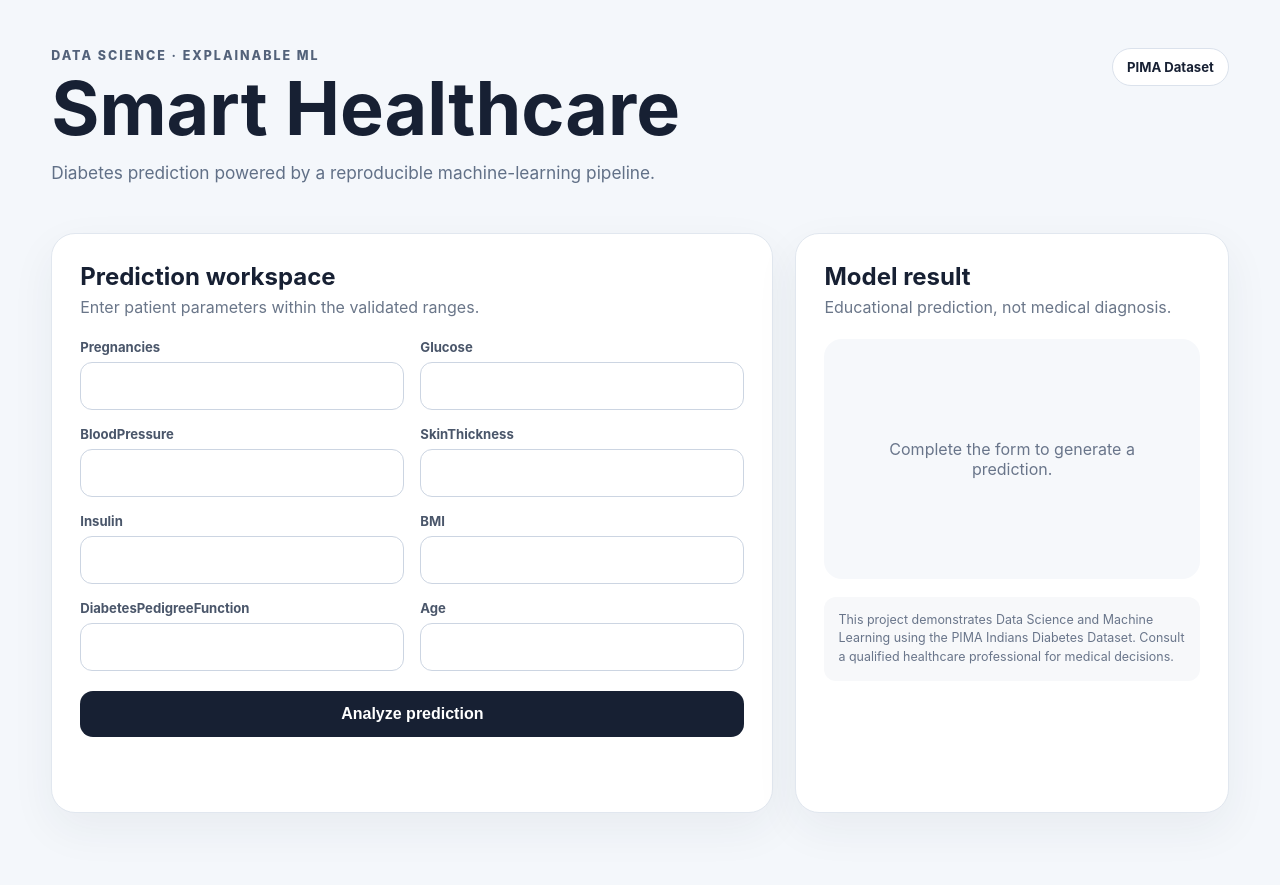
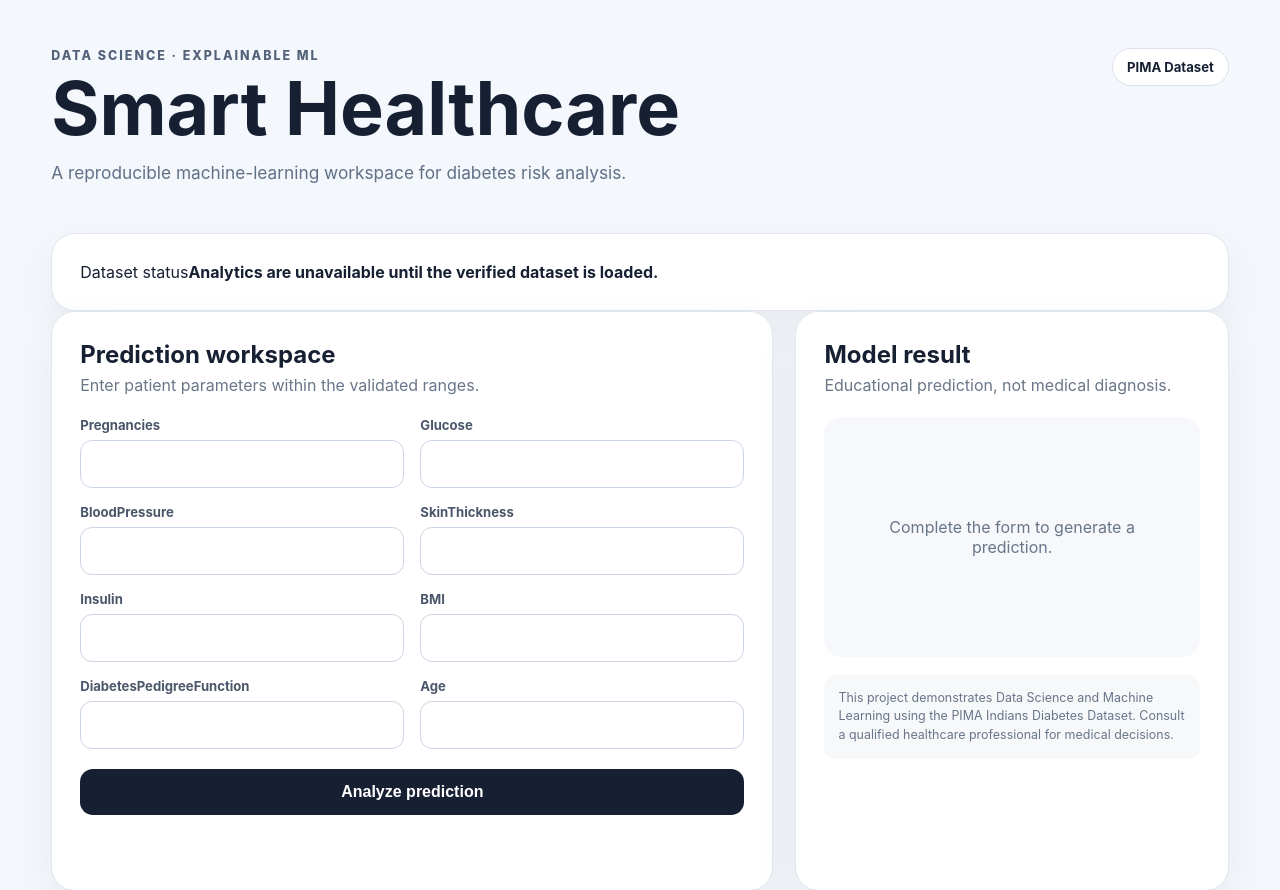
Before and after one commit to codebyrehan/smart-healthcare-disease-prediction-system, a Flask app: page / in a window 1280 px wide. Shown: the top 890 px of the page. Before the commit the page ends 853 px from the top, so only its background shows below. Run offline with Flask 3, Linux system fonts and the light colour scheme.

Commit message:
Integrate dataset analytics into dashboard

```diff
--- a/templates/index.html
+++ b/templates/index.html
@@ -10,25 +10,22 @@
 <body>
   <main class="shell">
     <header class="hero">
-      <div>
-        <p class="eyebrow">DATA SCIENCE · EXPLAINABLE ML</p>
-        <h1>Smart Healthcare</h1>
-        <p class="subtitle">Diabetes prediction powered by a reproducible machine-learning pipeline.</p>
-      </div>
+      <div><p class="eyebrow">DATA SCIENCE · EXPLAINABLE ML</p><h1>Smart Healthcare</h1><p class="subtitle">A reproducible machine-learning workspace for diabetes risk analysis.</p></div>
       <span class="badge">PIMA Dataset</span>
     </header>
 
+    <section class="stats card">
+      <div><span>Dataset status</span><strong id="dashboard-status">Loading validated dataset…</strong></div>
+      <div id="target-stats" class="target-stats"></div>
+    </section>
+
     <section class="grid">
       <form id="prediction-form" class="card">
-        <div class="card-heading">
-          <h2>Prediction workspace</h2>
-          <p>Enter patient parameters within the validated ranges.</p>
-        </div>
+        <div class="card-heading"><h2>Prediction workspace</h2><p>Enter patient parameters within the validated ranges.</p></div>
         <div id="fields" class="form-grid"></div>
         <button type="submit" id="predict-button">Analyze prediction</button>
         <p id="form-error" class="error" role="alert"></p>
       </form>
-
       <section class="card result-card" aria-live="polite">
         <div class="card-heading"><h2>Model result</h2><p>Educational prediction, not medical diagnosis.</p></div>
         <div id="result" class="result empty">Complete the form to generate a prediction.</div>
@@ -36,6 +33,6 @@
       </section>
     </section>
   </main>
-  <script src="/static/app.js"></script>
+  <script src="/static/app.js"></script><script src="/static/dashboard.js"></script>
 </body>
 </html>
```
